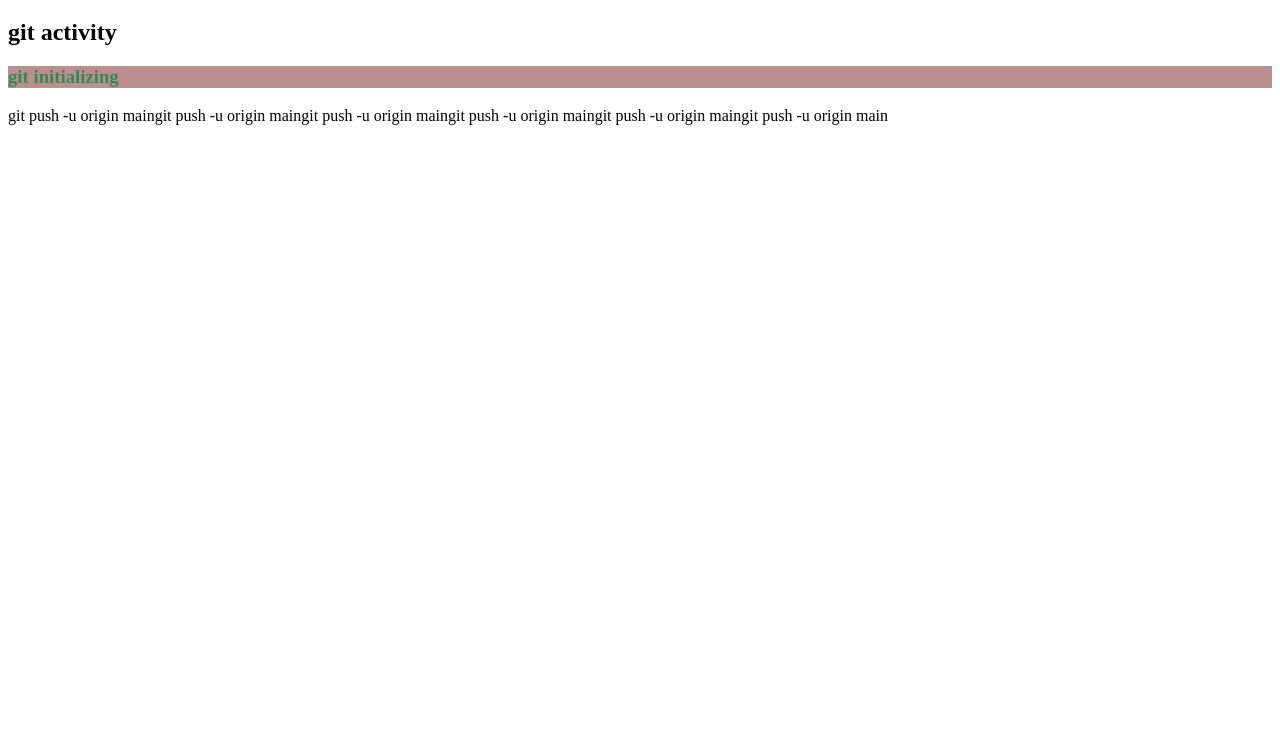
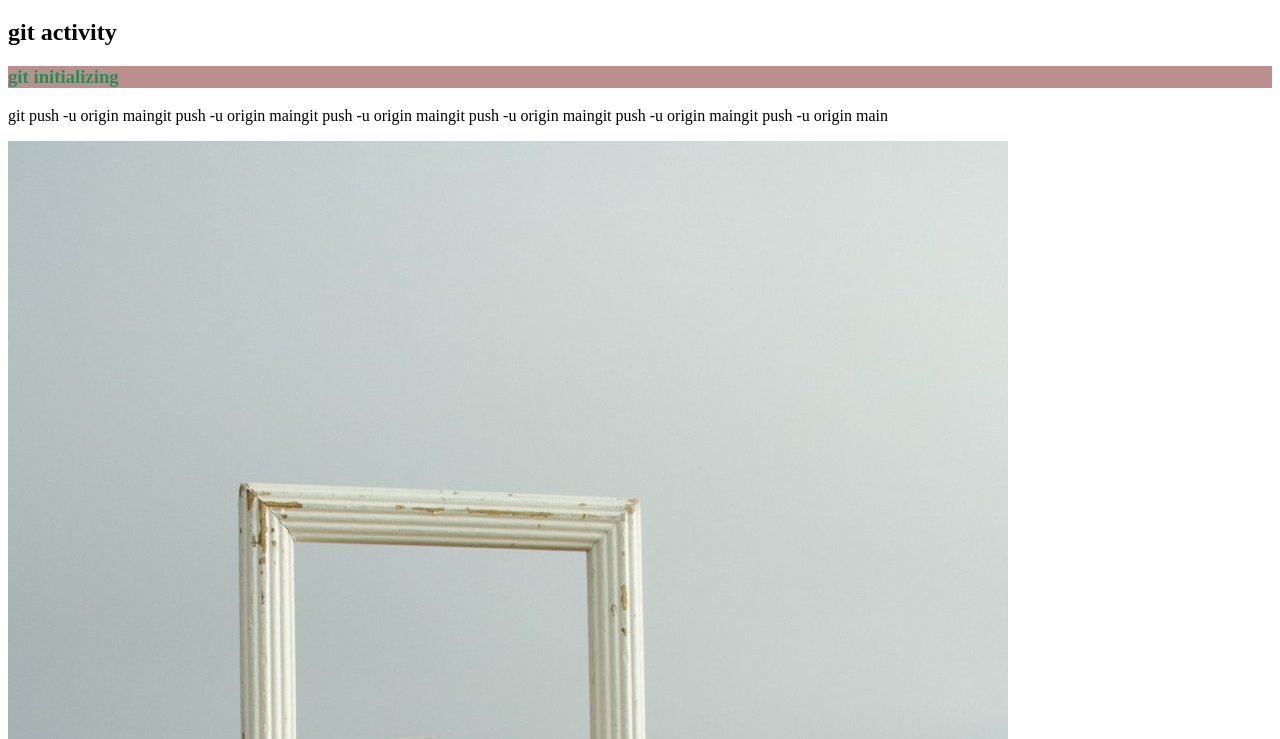
Before and after one commit to JannatulFardouse/my-second-repo, a plain HTML site: page index.html in a window 1280 px wide. Shown: the part 61-800 px from the top of the page. Drawn offline with Linux system fonts and the light colour scheme.

Commit message:
image add

```diff
--- a/index.html
+++ b/index.html
@@ -12,5 +12,6 @@
     <h2>git activity</h2>
     <h3>git initializing</h3>
     <p>git push -u origin maingit push -u origin maingit push -u origin maingit push -u origin maingit push -u origin maingit push -u origin main</p>
+    <img src="scen.jfif" alt="">
 </body>
 </html>
```
Also changed, not shown: scen.jfif (added).
